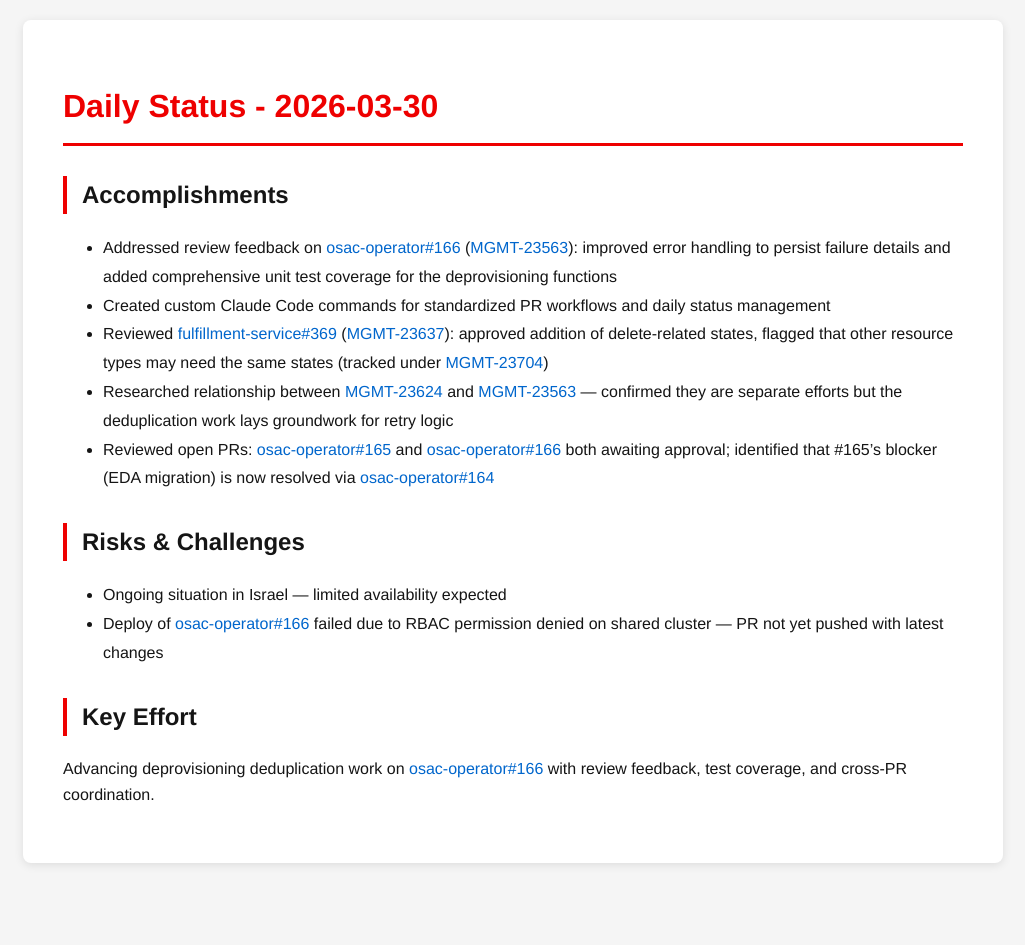
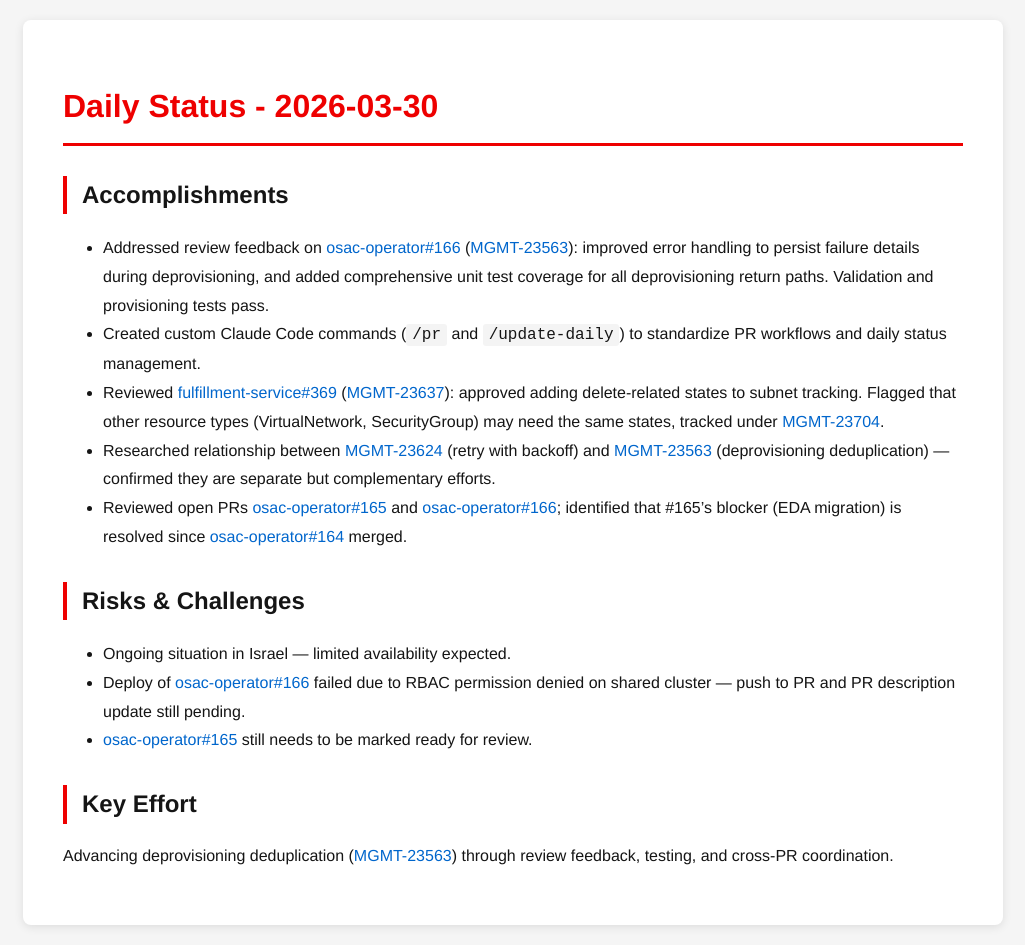
Before and after one commit to tzvatot/daily-status, a Jekyll site: the page built from 2026-03-30.md, in a window 1280 px wide. Shown: the whole page, without its empty margins (127-1152 px from the left). Built offline with Jekyll 4.4.1, drawn with Linux system fonts in a browser that asks for light colours; before the commit the page ends 900 px from its top, so only the background shows below that.

Commit message:
Daily status update - 2026-03-30

```diff
--- a/2026-03-30.md
+++ b/2026-03-30.md
@@ -7,15 +7,16 @@
 # Daily Status - 2026-03-30
 
 ## Accomplishments
-- Addressed review feedback on [osac-operator#166](https://github.com/osac-project/osac-operator/pull/166) ([MGMT-23563](https://issues.redhat.com/browse/MGMT-23563)): improved error handling to persist failure details and added comprehensive unit test coverage for the deprovisioning functions
-- Created custom Claude Code commands for standardized PR workflows and daily status management
-- Reviewed [fulfillment-service#369](https://github.com/osac-project/fulfillment-service/pull/369) ([MGMT-23637](https://issues.redhat.com/browse/MGMT-23637)): approved addition of delete-related states, flagged that other resource types may need the same states (tracked under [MGMT-23704](https://issues.redhat.com/browse/MGMT-23704))
-- Researched relationship between [MGMT-23624](https://issues.redhat.com/browse/MGMT-23624) and [MGMT-23563](https://issues.redhat.com/browse/MGMT-23563) — confirmed they are separate efforts but the deduplication work lays groundwork for retry logic
-- Reviewed open PRs: [osac-operator#165](https://github.com/osac-project/osac-operator/pull/165) and [osac-operator#166](https://github.com/osac-project/osac-operator/pull/166) both awaiting approval; identified that #165's blocker (EDA migration) is now resolved via [osac-operator#164](https://github.com/osac-project/osac-operator/pull/164)
+- Addressed review feedback on [osac-operator#166](https://github.com/osac-project/osac-operator/pull/166) ([MGMT-23563](https://issues.redhat.com/browse/MGMT-23563)): improved error handling to persist failure details during deprovisioning, and added comprehensive unit test coverage for all deprovisioning return paths. Validation and provisioning tests pass.
+- Created custom Claude Code commands (`/pr` and `/update-daily`) to standardize PR workflows and daily status management.
+- Reviewed [fulfillment-service#369](https://github.com/osac-project/fulfillment-service/pull/369) ([MGMT-23637](https://issues.redhat.com/browse/MGMT-23637)): approved adding delete-related states to subnet tracking. Flagged that other resource types (VirtualNetwork, SecurityGroup) may need the same states, tracked under [MGMT-23704](https://issues.redhat.com/browse/MGMT-23704).
+- Researched relationship between [MGMT-23624](https://issues.redhat.com/browse/MGMT-23624) (retry with backoff) and [MGMT-23563](https://issues.redhat.com/browse/MGMT-23563) (deprovisioning deduplication) — confirmed they are separate but complementary efforts.
+- Reviewed open PRs [osac-operator#165](https://github.com/osac-project/osac-operator/pull/165) and [osac-operator#166](https://github.com/osac-project/osac-operator/pull/166); identified that #165's blocker (EDA migration) is resolved since [osac-operator#164](https://github.com/osac-project/osac-operator/pull/164) merged.
 
 ## Risks & Challenges
-- Ongoing situation in Israel — limited availability expected
-- Deploy of [osac-operator#166](https://github.com/osac-project/osac-operator/pull/166) failed due to RBAC permission denied on shared cluster — PR not yet pushed with latest changes
+- Ongoing situation in Israel — limited availability expected.
+- Deploy of [osac-operator#166](https://github.com/osac-project/osac-operator/pull/166) failed due to RBAC permission denied on shared cluster — push to PR and PR description update still pending.
+- [osac-operator#165](https://github.com/osac-project/osac-operator/pull/165) still needs to be marked ready for review.
 
 ## Key Effort
-Advancing deprovisioning deduplication work on [osac-operator#166](https://github.com/osac-project/osac-operator/pull/166) with review feedback, test coverage, and cross-PR coordination.
+Advancing deprovisioning deduplication ([MGMT-23563](https://issues.redhat.com/browse/MGMT-23563)) through review feedback, testing, and cross-PR coordination.
```
